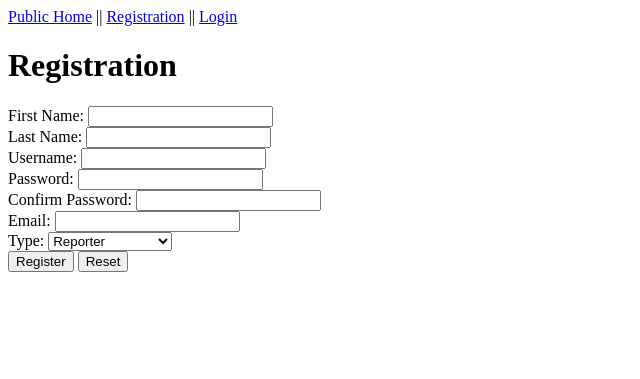
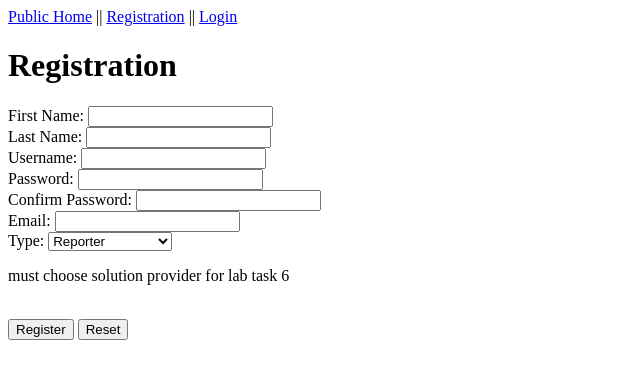
Before and after one commit to Tazrif-Raim/webtech-university, a PHP site: page /registration.php in a window 1280 px wide. Shown: the top 379 px of the page, without its empty margins (0-640 px from the left). Run offline with PHP 8.4, Linux system fonts and the light colour scheme; data comes from the database, SQL or seed files in the repository.

Commit message:
Update registration.php

```diff
--- a/Lab Task 6/views/registration.php
+++ b/Lab Task 6/views/registration.php
@@ -61,6 +61,7 @@ if ($_SERVER["REQUEST_METHOD"] == "POST"){
             }
             echo "</select>";
         ?>
+        <p>must choose solution provider for lab task 6</p>
         <br>
         <input type="submit" name ="submit" value="Register">
         <input type="reset" name="reset" value="Reset">
```
